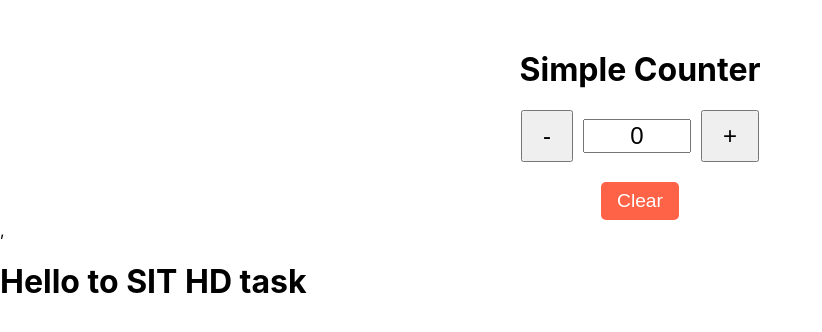
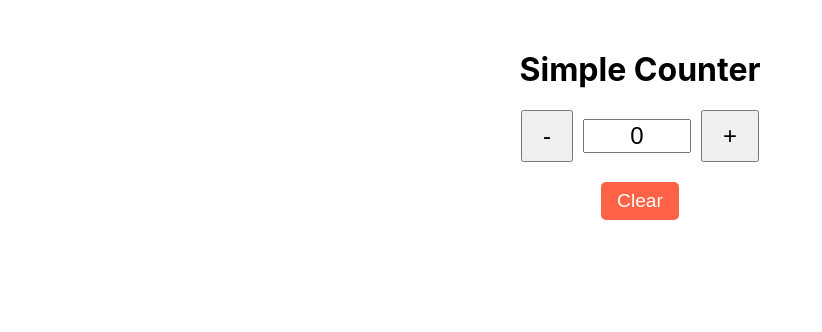
Before and after one commit to pratikdka/SIT753-6.2HD, a React (Create React App) app in the folder simple-counter/: page / in a window 1280 px wide. Shown: the top 332 px of the page, without its empty margins (0-822 px from the left). Built offline with nearby package versions, Linux system fonts and the light colour scheme.

Commit message:
Updated the changes

```diff
--- a/simple-counter/src/index.js
+++ b/simple-counter/src/index.js
@@ -7,8 +7,7 @@ import reportWebVitals from './reportWebVitals';
 const root = ReactDOM.createRoot(document.getElementById('root'));
 root.render(
 	<React.StrictMode>
-		<App />,
-		<h1>Hello to SIT HD task</h1>
+		<App />
 	</React.StrictMode>,
 );
 
```
